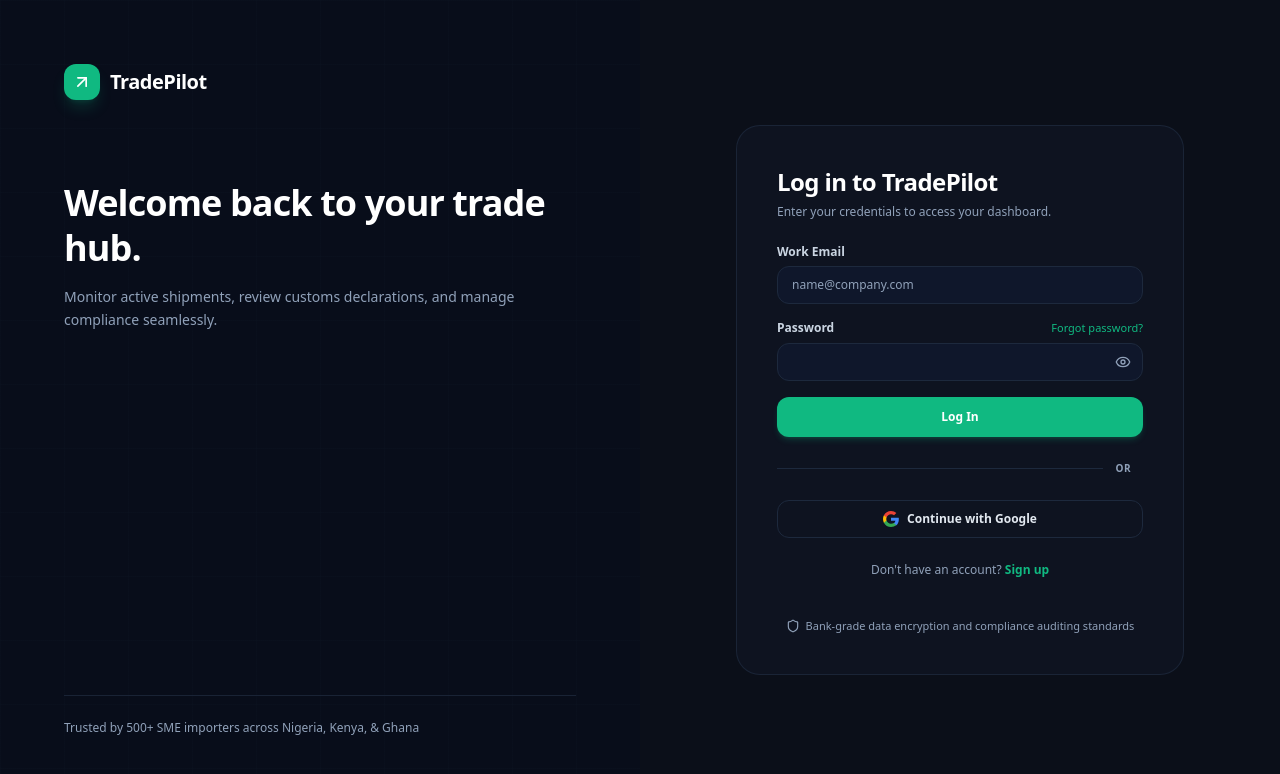
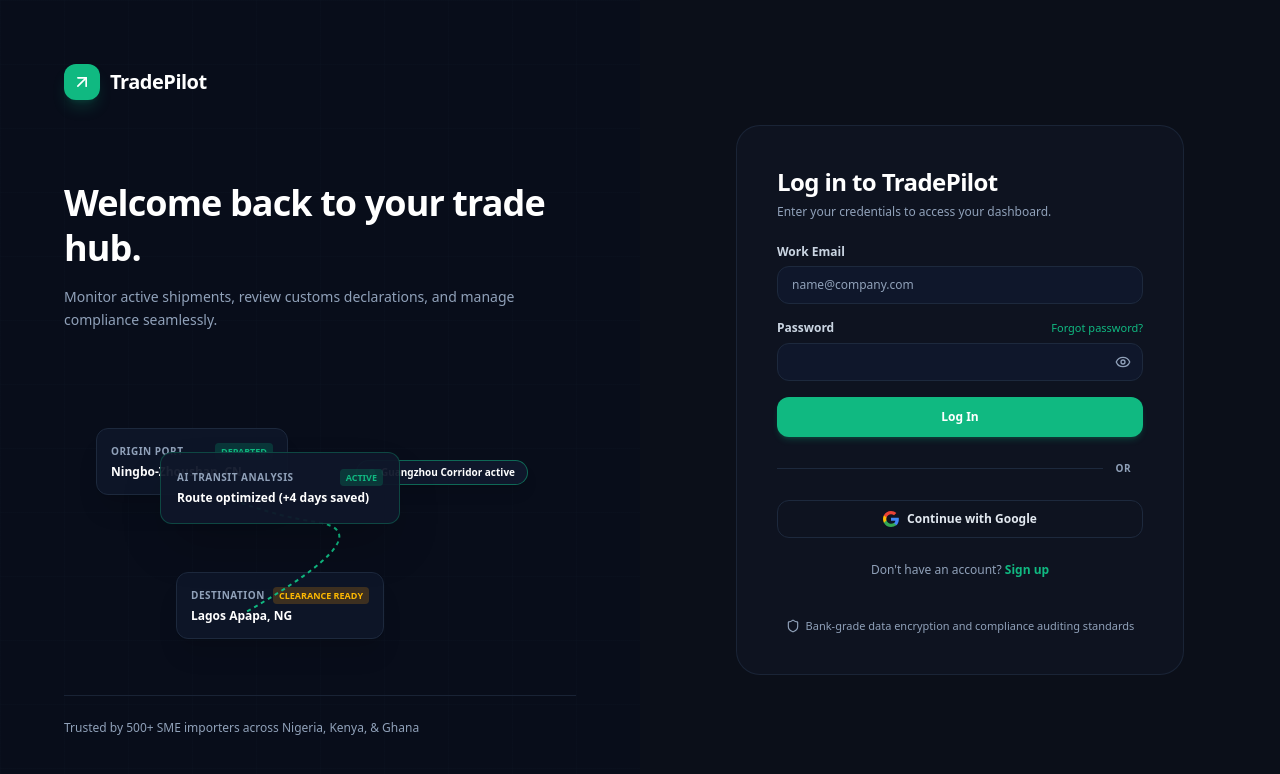
Before and after one commit to Adesorotosin/trust-pilot, a Next.js app: page /login in a window 1280 px wide. Shown: the top 774 px of the page. Built offline with nearby package versions, Linux system fonts and the light colour scheme; no server answers.

Commit message:
fix: guard client side supabase initialization during next build

```diff
--- a/src/app/login/page.tsx
+++ b/src/app/login/page.tsx
@@ -1,7 +1,7 @@
 "use client";
 
 import { useState } from "react";
-import Link from "next/link"; // ✅ Fixed
+import Link from "next/link";
 import { Eye, EyeOff, Shield, ArrowUpRight, Loader2 } from "lucide-react";
 import { createClient } from "@/utils/supabase/client";
 
@@ -16,16 +16,17 @@
     password: "",
   });
 
-  const supabase = createClient();
-
   const handleGoogleSignIn = async () => {
     try {
       setLoadingGoogle(true);
       setErrorMsg(null);
+      const supabase = createClient();
+      const origin = typeof window !== "undefined" ? window.location.origin : "";
+
       const { error } = await supabase.auth.signInWithOAuth({
         provider: "google",
         options: {
-          redirectTo: `${window.location.origin}/auth/callback`,
+          redirectTo: `${origin}/auth/callback`,
         },
       });
 
@@ -44,6 +45,7 @@
       setLoading(true);
       setErrorMsg(null);
 
+      const supabase = createClient();
       const { error } = await supabase.auth.signInWithPassword({
         email: formData.email,
         password: formData.password,
@@ -52,7 +54,9 @@
       if (error) {
         setErrorMsg(error.message);
       } else {
-        window.location.href = "/dashboard";
+        if (typeof window !== "undefined") {
+          window.location.href = "/dashboard";
+        }
       }
     } catch (err) {
       console.error("Unexpected error during login:", err);
@@ -63,10 +67,10 @@
   };
 
   return (
-    <div className="min-h-screen w-full flex bg-[#F8FAFC] dark:bg-[#0B0F19] text-slate-900 dark:text-slate-100 font-sans">
+    <div className="min-h-screen w-full flex bg-[#F8FAFC] dark:bg-[#0B0F19] text-slate-900 dark:text-slate-100 font-sans overflow-x-hidden">
 
-      {/* LEFT SIDE: GRAPHIC VISUAL (HIDDEN ON MOBILE) */}
-      <div className="hidden lg:flex lg:w-1/2 bg-[#080D1A] text-white p-8 lg:p-16 flex-col justify-between relative overflow-hidden">
+      {/* LEFT SIDE: DESKTOP GRAPHIC */}
+      <div className="hidden lg:flex lg:w-1/2 bg-[#080D1A] text-white p-8 lg:p-16 flex-col justify-between relative overflow-hidden shrink-0">
         <div className="absolute inset-0 bg-[linear-gradient(to_right,#1e293b15_1px,transparent_1px),linear-gradient(to_bottom,#1e293b15_1px,transparent_1px)] bg-[size:4rem_4rem]"></div>
 
         <div className="relative z-10">
@@ -89,6 +93,46 @@
           </div>
         </div>
 
+        {/* SHIPMENT GRAPHIC DIAGRAM */}
+        <div className="relative z-10 my-12 lg:my-0 py-8">
+          <div className="relative max-w-md mx-auto">
+            <div className="absolute -top-6 left-0 p-3.5 rounded-xl bg-[#0F172A]/90 border border-slate-800 backdrop-blur-md shadow-xl z-20 w-48">
+              <div className="flex items-center justify-between">
+                <span className="text-[10px] font-bold text-slate-400 uppercase tracking-wider">Origin Port</span>
+                <span className="text-[9px] font-bold px-1.5 py-0.5 rounded bg-emerald-500/20 text-[#10B981]">DEPARTED</span>
+              </div>
+              <p className="text-xs font-bold text-white mt-1">Ningbo-Zhoushan, CN</p>
+            </div>
+
+            <div className="absolute top-2 right-4 px-3 py-1 rounded-full bg-slate-900 border border-[#10B981]/50 text-[10px] font-bold text-white flex items-center gap-1.5 z-20 shadow-lg">
+              <span className="h-1.5 w-1.5 rounded-full bg-[#10B981] animate-pulse"></span>
+              Guangzhou Corridor active
+            </div>
+
+            <div className="mt-16 mb-12 ml-16 p-4 rounded-xl bg-[#0F172A]/95 border border-[#10B981]/30 shadow-2xl relative z-20 w-60">
+              <div className="flex items-center justify-between">
+                <span className="text-[10px] font-bold text-slate-400 uppercase tracking-wider">AI Transit Analysis</span>
+                <span className="text-[9px] font-bold px-1.5 py-0.5 rounded bg-emerald-500/20 text-[#10B981]">ACTIVE</span>
+              </div>
+              <p className="text-xs font-bold text-white mt-1 leading-snug">
+                Route optimized (+4 days saved)
+              </p>
+            </div>
+
+            <div className="p-3.5 rounded-xl bg-[#0F172A]/90 border border-slate-800 backdrop-blur-md shadow-xl z-20 w-52 ml-20">
+              <div className="flex items-center justify-between">
+                <span className="text-[10px] font-bold text-slate-400 uppercase tracking-wider">Destination</span>
+                <span className="text-[9px] font-bold px-1.5 py-0.5 rounded bg-amber-500/20 text-amber-400">CLEARANCE READY</span>
+              </div>
+              <p className="text-xs font-bold text-white mt-1">Lagos Apapa, NG</p>
+            </div>
+
+            <svg className="absolute inset-0 w-full h-full pointer-events-none -z-0 stroke-slate-700 overflow-visible" xmlns="http://www.w3.org/2000/svg">
+              <path d="M 50 10 Q 150 60 220 70 T 150 160" fill="none" stroke="#10B981" strokeWidth="2" strokeDasharray="4 4" />
+            </svg>
+          </div>
+        </div>
+
         <div className="relative z-10 border-t border-slate-800/80 pt-6">
           <p className="text-xs text-slate-400">
             Trusted by 500+ SME importers across Nigeria, Kenya, & Ghana
@@ -96,11 +140,10 @@
         </div>
       </div>
 
-      {/* RIGHT SIDE: FULL WIDTH ON MOBILE */}
+      {/* RIGHT SIDE: FORM */}
       <div className="w-full lg:w-1/2 flex items-center justify-center p-6 lg:p-12">
         <div className="w-full max-w-md bg-white dark:bg-[#0E1320] p-6 sm:p-8 lg:p-10 rounded-3xl border border-slate-200/80 dark:border-slate-800/80 shadow-xl shadow-slate-200/50 dark:shadow-none space-y-6">
 
-          {/* Mobile Logo Brand Badge */}
           <div className="flex lg:hidden items-center gap-2 mb-2">
             <div className="h-7 w-7 rounded-lg bg-[#10B981] flex items-center justify-center font-bold text-white shadow-md shadow-[#10B981]/20">
               <ArrowUpRight className="h-4 w-4" />
--- a/src/utils/supabase/client.ts
+++ b/src/utils/supabase/client.ts
@@ -1,8 +1,8 @@
 import { createBrowserClient } from '@supabase/ssr'
 
 export function createClient() {
-  return createBrowserClient(
-    process.env.NEXT_PUBLIC_SUPABASE_URL!,
-    process.env.NEXT_PUBLIC_SUPABASE_ANON_KEY!
-  )
+  const supabaseUrl = process.env.NEXT_PUBLIC_SUPABASE_URL || 'https://placeholder.supabase.co'
+  const supabaseAnonKey = process.env.NEXT_PUBLIC_SUPABASE_ANON_KEY || 'placeholder'
+
+  return createBrowserClient(supabaseUrl, supabaseAnonKey)
 }
```
